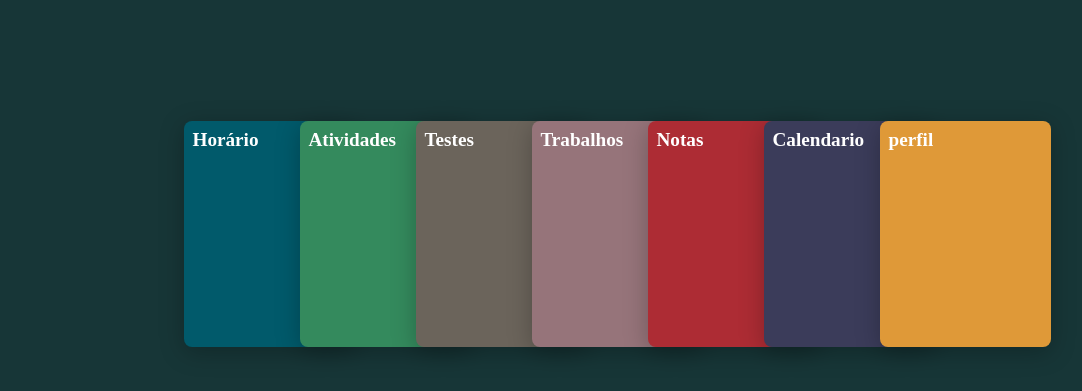
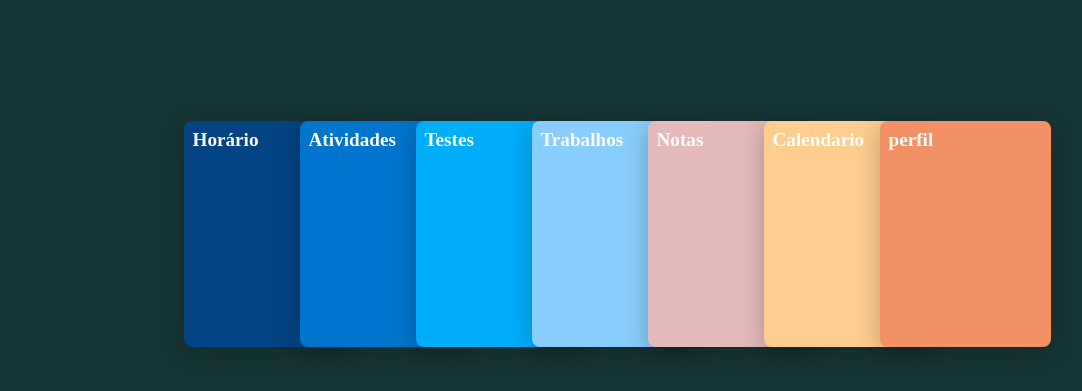
Before and after one commit to Andra-sun/escolinha, a plain HTML site: page index.html in a window 1280 px wide. Shown: the part 87-478 px from the top of the page, without its empty margins (40-1122 px from the left). Drawn offline with Linux system fonts and the light colour scheme.

Commit message:
Add files via upload

```diff
--- a/style.css
+++ b/style.css
@@ -64,25 +64,25 @@ body {
 }
 
 .card:nth-child(1) {
-    background-color: #015a6b;
+    background-color: #024383;
 }
 .card:nth-child(2) {
-    background-color: #348a5d;
+    background-color: #0075CD;
 }
 .card:nth-child(3) {
-    background-color: #6b645b;
+    background-color: #00ADF9;
 }
 .card:nth-child(4) {
-    background-color: #96747a;
+    background-color: #89CDFC;
 }
 .card:nth-child(5) {
-    background-color: #ad2c34;
+    background-color: #E4BABB;
 }
 .card:nth-child(6) {
-    background-color: #3b3c5a;
+    background-color: #FECE90;
 }
 .card:nth-child(7) {
-    background-color: #df9938;
+    background-color: #F29166;
 }
 
 .card:not(:first-child) {
```
